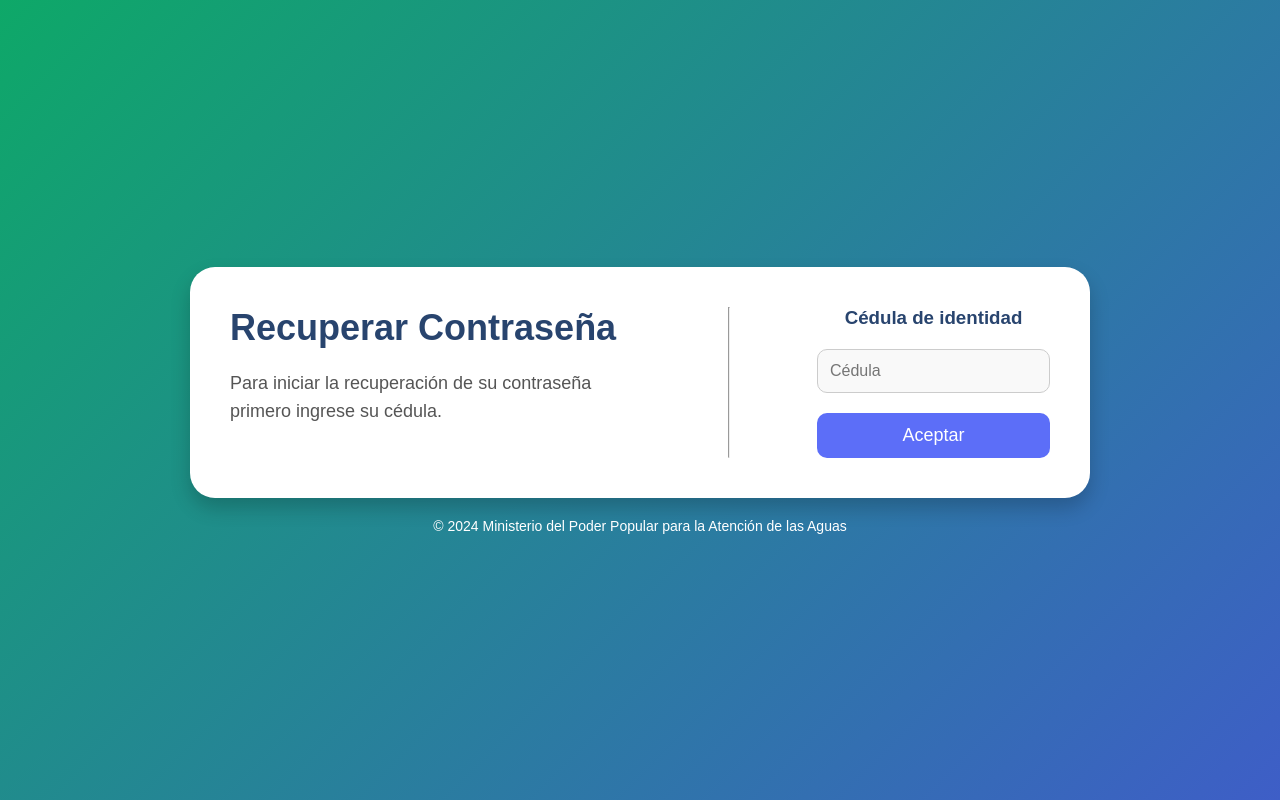
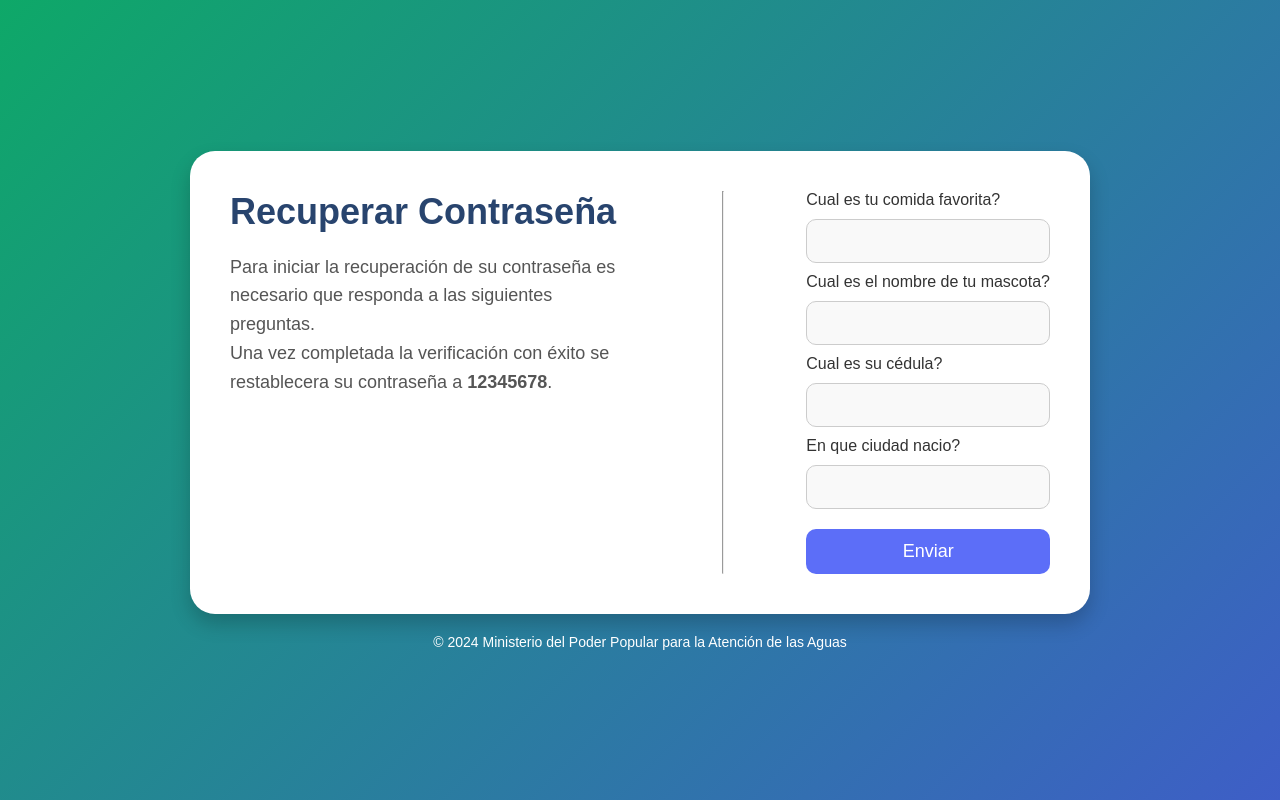
Before and after one commit to Jzboy-io/minaguasFront, a plain HTML site: page views/preguntas.html in a window 1280 px wide. Drawn offline with nearby package versions, Linux system fonts and the light colour scheme.

Commit message:
chore: Update form content and add verification questions in password recovery page

```diff
--- a/plugin/css/home.css
+++ b/plugin/css/home.css
@@ -65,6 +65,16 @@ body {
 
 .form-content .row input{
     width: 100%;
+}
+
+.form-content .quest{
+    display: flex;
+    flex-direction: column;
+    gap: 10px;
+}
+
+.form-content .quest label{
+    color: #333;
 }
 
 .form-content input {
--- a/views/preguntas.html
+++ b/views/preguntas.html
@@ -10,13 +10,22 @@
     <div class="container">
         <div class="content">
             <h2>Recuperar Contraseña</h2>
-            <p>Para iniciar la recuperación de su contraseña primero ingrese su cédula.</p>
+            <p>Para iniciar la recuperación de su contraseña es necesario que responda a las siguientes preguntas.</p>
+            <p>Una vez completada la verificación con éxito se restablecera su contraseña a <strong>12345678</strong>.</p>
         </div>
         <hr>
         <div class="form-content">
-            <h3>Cédula de identidad</h3>
-            <input type="text" placeholder="Cédula">
-            <button>Aceptar</button>
+            <div class="quest">
+                <label>Cual es tu comida favorita?</label>
+                <input type="text" required>
+                <label>Cual es el nombre de tu mascota?</label>
+                <input type="text" required>
+                <label>Cual es su cédula?</label>
+                <input type="text" required>
+                <label>En que ciudad nacio?</label>
+                <input type="text" required>
+            </div>
+            <button>Enviar</button>
         </div>
     </div>
 
```
